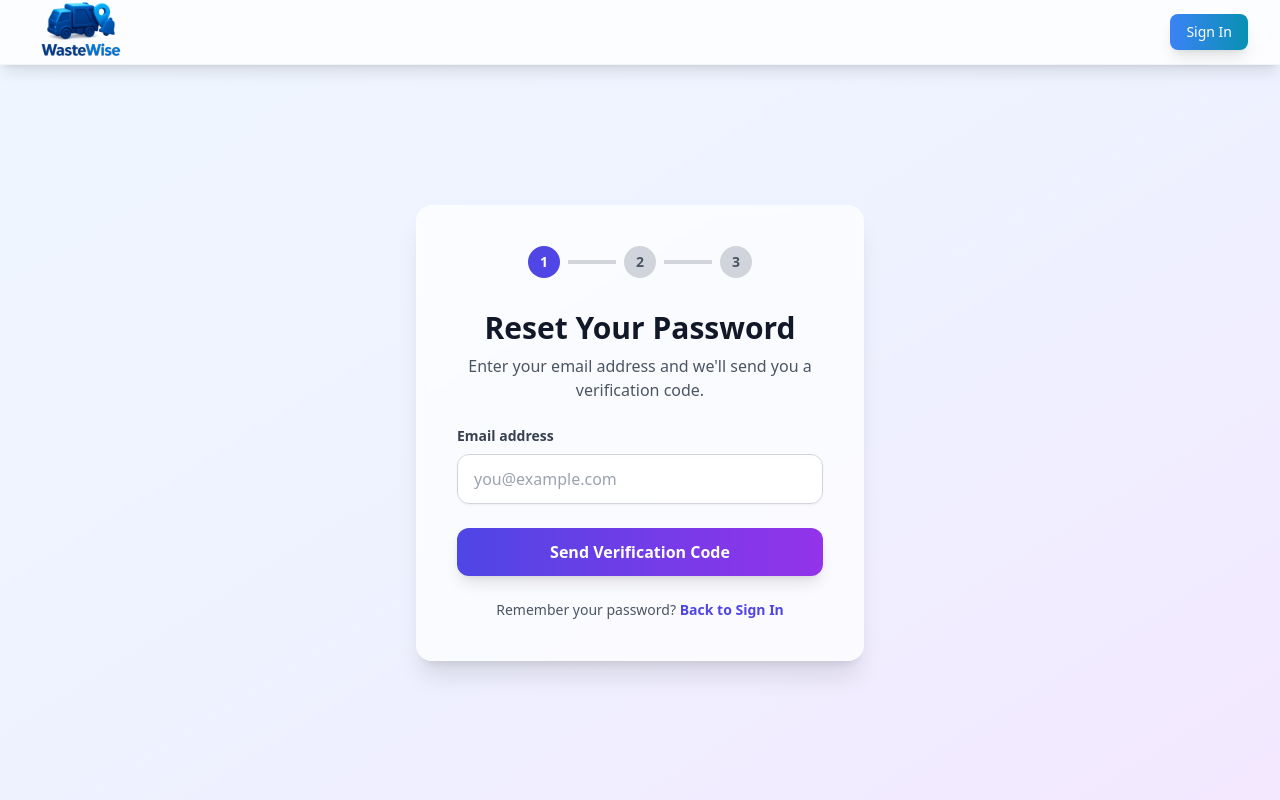
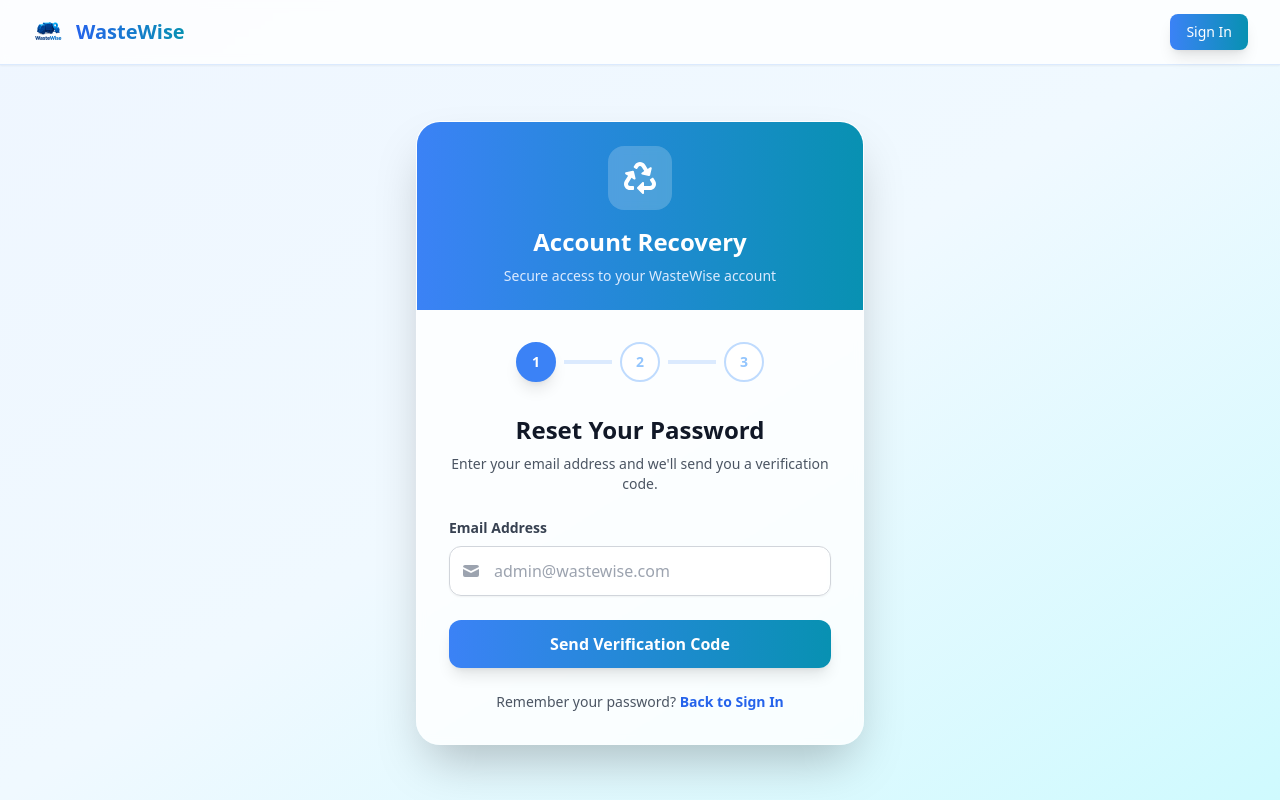
Before and after one commit to lladrian/Waste_Wise_FRONTEND, a React (Vite) app: page /account_recovery in a window 1280 px wide. Built offline with nearby package versions, Linux system fonts and the light colour scheme.

Commit message:
account recovery

```diff
--- a/src/pages/AccountRecoveryPage.jsx
+++ b/src/pages/AccountRecoveryPage.jsx
@@ -1,8 +1,8 @@
 import React, { useState } from "react";
-import { FaLaptopCode } from "react-icons/fa";
+import { FaRecycle, FaWater } from "react-icons/fa";
 import { toast } from "react-toastify";
 import { useNavigate } from 'react-router-dom';
-import WasteWiseLogo from '../assets/wastewise_logo.png'; // or .jpg, .svg
+import WasteWiseLogo from '../assets/wastewise_logo.png';
 
 import { verifyOTP, createOTP, changePasswordRecovery } from "../hooks/recovery_hook";
 
@@ -190,35 +190,37 @@ const AccountRecoveryPage = () => {
       case 2:
         return `Enter the 6-digit code sent to ${formData.email}`;
       case 3:
-        return "Create a new password for your account.";
+        return "Create a new password for your WasteWise account.";
       default:
         return "";
     }
   };
 
   return (
-    <div className="min-h-screen bg-gradient-to-br from-blue-50 via-indigo-50 to-purple-100 flex flex-col">
+    <div className="min-h-screen bg-gradient-to-br from-blue-50 via-sky-50 to-cyan-100 flex flex-col">
       {/* Navigation */}
-      <nav className="bg-white/80 backdrop-blur-sm shadow-lg border-b border-gray-100">
+      <nav className="bg-white/80 backdrop-blur-sm shadow-sm border-b border-blue-100">
         <div className="max-w-7xl mx-auto px-4 sm:px-6 lg:px-8">
           <div className="flex justify-between items-center h-16">
             <div className="flex items-center">
-              <div className="flex-shrink-0 flex items-center space-x-2">
+              <div className="flex-shrink-0 flex items-center space-x-3">
+                <div className="relative">
                   <img
                     src={WasteWiseLogo}
                     alt="WasteWise Logo"
-                  className="h-24 w-auto object-fit"
+                    className="h-8 w-auto object-contain"
                   />
+                </div>
+                <span className="text-xl font-bold bg-gradient-to-r from-blue-600 to-cyan-600 bg-clip-text text-transparent">
+                  WasteWise
+                </span>
               </div>
             </div>
             <div className="flex items-center space-x-4">
-              {/* <button
-                className="px-4 py-2 rounded-lg text-sm font-medium transition-all duration-200 cursor-pointer text-gray-600 hover:bg-gray-50 hover:text-indigo-600"
-                onClick={() => { navigate('/role_selection') }}
+              <button
+                className="px-4 py-2 rounded-lg text-sm font-medium bg-gradient-to-r from-blue-500 to-cyan-600 text-white shadow-lg hover:shadow-xl transform hover:scale-105 transition-all duration-200 cursor-pointer"
+                onClick={() => navigate('/login')}
               >
-                Register
-              </button> */}
-              <button className="px-4 py-2 rounded-lg text-sm font-medium bg-gradient-to-r from-blue-500 to-cyan-600 text-white shadow-lg hover:shadow-xl transform hover:scale-105 transition-all duration-200 cursor-pointer">
                 Sign In
               </button>
             </div>
@@ -227,25 +229,40 @@ const AccountRecoveryPage = () => {
       </nav>
 
       {/* Main Content */}
-      <main className="flex-grow flex items-center justify-center px-4 sm:px-6 lg:px-8 py-12">
+      <main className="flex-grow flex items-center justify-center px-4 sm:px-6 lg:px-8 py-8">
         <div className="w-full max-w-md">
-          <div className="bg-white/70 backdrop-blur-sm rounded-2xl shadow-xl overflow-hidden border border-white/20">
-            <div className="p-8 md:p-10">
+          <div className="bg-white/80 backdrop-blur-sm rounded-3xl shadow-2xl overflow-hidden border border-white/20">
+            {/* Header with Gradient */}
+            <div className="bg-gradient-to-r from-blue-500 to-cyan-600 text-white p-6 text-center">
+              <div className="flex justify-center mb-4">
+                <div className="w-16 h-16 bg-white/20 rounded-2xl backdrop-blur-sm flex items-center justify-center">
+                  <FaRecycle className="h-8 w-8 text-white" />
+                </div>
+              </div>
+              <h2 className="text-2xl font-bold mb-2">Account Recovery</h2>
+              <p className="text-blue-100 text-sm">
+                Secure access to your WasteWise account
+              </p>
+            </div>
+
+            <div className="p-8">
               {/* Progress Steps */}
               <div className="flex justify-center mb-8">
                 {[1, 2, 3].map((stepNumber) => (
                   <div key={stepNumber} className="flex items-center">
                     <div
-                      className={`w-8 h-8 rounded-full flex items-center justify-center text-sm font-semibold ${step >= stepNumber
-                        ? "bg-indigo-600 text-white"
-                        : "bg-gray-300 text-gray-600"
+                      className={`w-10 h-10 rounded-full flex items-center justify-center text-sm font-semibold border-2 transition-all duration-300 ${
+                        step >= stepNumber
+                          ? "bg-blue-500 border-blue-500 text-white shadow-lg"
+                          : "bg-white border-blue-200 text-blue-300"
                       }`}
                     >
                       {stepNumber}
                     </div>
                     {stepNumber < 3 && (
                       <div
-                        className={`w-12 h-1 mx-2 ${step > stepNumber ? "bg-indigo-600" : "bg-gray-300"
+                        className={`w-12 h-1 mx-2 transition-all duration-300 ${
+                          step > stepNumber ? "bg-blue-500" : "bg-blue-100"
                         }`}
                       />
                     )}
@@ -264,27 +281,35 @@ const AccountRecoveryPage = () => {
                 className="space-y-6"
               >
                 <div className="text-center">
-                  <h3 className="text-3xl font-bold text-gray-900 mb-2">
+                  <h3 className="text-2xl font-bold text-gray-900 mb-2">
                     {getStepTitle()}
                   </h3>
-                  <p className="text-gray-600">{getStepDescription()}</p>
+                  <p className="text-gray-600 text-sm">{getStepDescription()}</p>
                 </div>
 
                 {/* Step 1: Email Input */}
                 {step === 1 && (
                   <div>
                     <label className="block text-sm font-semibold text-gray-700 mb-2">
-                      Email address
+                      Email Address
                     </label>
+                    <div className="relative">
                       <input
                         type="email"
                         name="email"
                         value={formData.email}
                         onChange={handleChange}
-                      className="w-full px-4 py-3 border border-gray-300 rounded-xl focus:ring-2 focus:ring-indigo-500 focus:border-indigo-500 focus:outline-none transition-all duration-200 bg-white/50 backdrop-blur-sm shadow-sm"
-                      placeholder="you@example.com"
+                        className="w-full px-4 py-3 pl-11 border border-gray-300 rounded-xl focus:ring-2 focus:ring-blue-500 focus:border-blue-500 focus:outline-none transition-all duration-200 bg-white/50 backdrop-blur-sm shadow-sm"
+                        placeholder="admin@wastewise.com"
                         required
                       />
+                      <div className="absolute inset-y-0 left-0 pl-3 flex items-center pointer-events-none">
+                        <svg className="h-5 w-5 text-gray-400" fill="currentColor" viewBox="0 0 20 20">
+                          <path d="M2.003 5.884L10 9.882l7.997-3.998A2 2 0 0016 4H4a2 2 0 00-1.997 1.884z"/>
+                          <path d="M18 8.118l-8 4-8-4V14a2 2 0 002 2h12a2 2 0 002-2V8.118z"/>
+                        </svg>
+                      </div>
+                    </div>
                   </div>
                 )}
 
@@ -294,22 +319,29 @@ const AccountRecoveryPage = () => {
                     <label className="block text-sm font-semibold text-gray-700 mb-2">
                       Verification Code
                     </label>
+                    <div className="relative">
                       <input
                         type="text"
                         name="verification_code"
                         value={formData.verification_code}
                         onChange={handleChange}
-                      className="w-full px-4 py-3 border border-gray-300 rounded-xl focus:ring-2 focus:ring-indigo-500 focus:border-indigo-500 focus:outline-none transition-all duration-200 bg-white/50 backdrop-blur-sm shadow-sm text-center text-lg tracking-widest"
+                        className="w-full px-4 py-3 pl-11 border border-gray-300 rounded-xl focus:ring-2 focus:ring-blue-500 focus:border-blue-500 focus:outline-none transition-all duration-200 bg-white/50 backdrop-blur-sm shadow-sm text-center text-lg tracking-widest font-mono"
                         placeholder="000000"
                         maxLength="6"
                         required
                       />
+                      <div className="absolute inset-y-0 left-0 pl-3 flex items-center pointer-events-none">
+                        <svg className="h-5 w-5 text-gray-400" fill="none" stroke="currentColor" viewBox="0 0 24 24">
+                          <path strokeLinecap="round" strokeLinejoin="round" strokeWidth={2} d="M12 15v2m-6 4h12a2 2 0 002-2v-6a2 2 0 00-2-2H6a2 2 0 00-2 2v6a2 2 0 002 2zm10-10V7a4 4 0 00-8 0v4h8z" />
+                        </svg>
+                      </div>
+                    </div>
                     <div className="text-center mt-4">
                       <button
                         type="button"
                         onClick={resendVerificationCode}
                         disabled={countdown > 0 || loading}
-                        className="text-sm font-medium text-indigo-600 hover:text-indigo-500 transition-colors duration-200 disabled:text-gray-400 disabled:cursor-not-allowed"
+                        className="text-sm font-medium text-blue-600 hover:text-blue-500 transition-colors duration-200 disabled:text-gray-400 disabled:cursor-not-allowed"
                       >
                         {countdown > 0
                           ? `Resend code in ${countdown}s`
@@ -326,29 +358,43 @@ const AccountRecoveryPage = () => {
                       <label className="block text-sm font-semibold text-gray-700 mb-2">
                         New Password
                       </label>
+                      <div className="relative">
                         <input
                           type="password"
                           name="new_password"
                           value={formData.new_password}
                           onChange={handleChange}
-                        className="w-full px-4 py-3 border border-gray-300 rounded-xl focus:ring-2 focus:ring-indigo-500 focus:border-indigo-500 focus:outline-none transition-all duration-200 bg-white/50 backdrop-blur-sm shadow-sm"
+                          className="w-full px-4 py-3 pl-11 border border-gray-300 rounded-xl focus:ring-2 focus:ring-blue-500 focus:border-blue-500 focus:outline-none transition-all duration-200 bg-white/50 backdrop-blur-sm shadow-sm"
                           placeholder="••••••••"
                           required
                         />
+                        <div className="absolute inset-y-0 left-0 pl-3 flex items-center pointer-events-none">
+                          <svg className="h-5 w-5 text-gray-400" fill="none" stroke="currentColor" viewBox="0 0 24 24">
+                            <path strokeLinecap="round" strokeLinejoin="round" strokeWidth={2} d="M12 15v2m-6 4h12a2 2 0 002-2v-6a2 2 0 00-2-2H6a2 2 0 00-2 2v6a2 2 0 002 2zm10-10V7a4 4 0 00-8 0v4h8z" />
+                          </svg>
+                        </div>
+                      </div>
                     </div>
                     <div>
                       <label className="block text-sm font-semibold text-gray-700 mb-2">
                         Confirm New Password
                       </label>
+                      <div className="relative">
                         <input
                           type="password"
                           name="confirm_password"
                           value={formData.confirm_password}
                           onChange={handleChange}
-                        className="w-full px-4 py-3 border border-gray-300 rounded-xl focus:ring-2 focus:ring-indigo-500 focus:border-indigo-500 focus:outline-none transition-all duration-200 bg-white/50 backdrop-blur-sm shadow-sm"
+                          className="w-full px-4 py-3 pl-11 border border-gray-300 rounded-xl focus:ring-2 focus:ring-blue-500 focus:border-blue-500 focus:outline-none transition-all duration-200 bg-white/50 backdrop-blur-sm shadow-sm"
                           placeholder="••••••••"
                           required
                         />
+                        <div className="absolute inset-y-0 left-0 pl-3 flex items-center pointer-events-none">
+                          <svg className="h-5 w-5 text-gray-400" fill="none" stroke="currentColor" viewBox="0 0 24 24">
+                            <path strokeLinecap="round" strokeLinejoin="round" strokeWidth={2} d="M9 12l2 2 4-4m5.618-4.016A11.955 11.955 0 0112 2.944a11.955 11.955 0 01-8.618 3.04A12.02 12.02 0 003 9c0 5.591 3.824 10.29 9 11.622 5.176-1.332 9-6.03 9-11.622 0-1.042-.133-2.052-.382-3.016z" />
+                          </svg>
+                        </div>
+                      </div>
                     </div>
                   </>
                 )}
@@ -356,7 +402,7 @@ const AccountRecoveryPage = () => {
                 <button
                   type="submit"
                   disabled={loading}
-                  className="w-full bg-gradient-to-r from-indigo-600 to-purple-600 hover:from-indigo-700 hover:to-purple-700 text-white py-3 px-4 rounded-xl font-semibold shadow-lg hover:shadow-xl transform hover:scale-[1.02] transition-all duration-200 flex justify-center items-center disabled:opacity-50 disabled:cursor-not-allowed disabled:transform-none"
+                  className="w-full bg-gradient-to-r from-blue-500 to-cyan-600 hover:from-blue-600 hover:to-cyan-700 text-white py-3 px-4 rounded-xl font-semibold shadow-lg hover:shadow-xl transform hover:scale-[1.02] transition-all duration-200 flex justify-center items-center disabled:opacity-50 disabled:cursor-not-allowed disabled:transform-none"
                 >
                   {loading ? (
                     <>
@@ -398,7 +444,7 @@ const AccountRecoveryPage = () => {
                   <button
                     type="button"
                     onClick={() => navigate('/login')}
-                    className="font-semibold text-indigo-600 hover:text-indigo-500 transition-colors duration-200"
+                    className="font-semibold text-blue-600 hover:text-blue-500 transition-colors duration-200"
                   >
                     Back to Sign In
                   </button>
--- a/src/services/axios_instance.js
+++ b/src/services/axios_instance.js
@@ -1,8 +1,8 @@
 import axios from 'axios';
 
 const instance = axios.create({
-  baseURL: 'https://waste-wise-backend-chi.vercel.app/',
-  //baseURL: 'http://localhost:5000',
+  //baseURL: 'https://waste-wise-backend-chi.vercel.app',
+  baseURL: 'http://localhost:5000',
   timeout: 10000,
   withCredentials: true, // if using cookies for auth
 });
```
Lines whose indentation alone changed are shown as unchanged.
